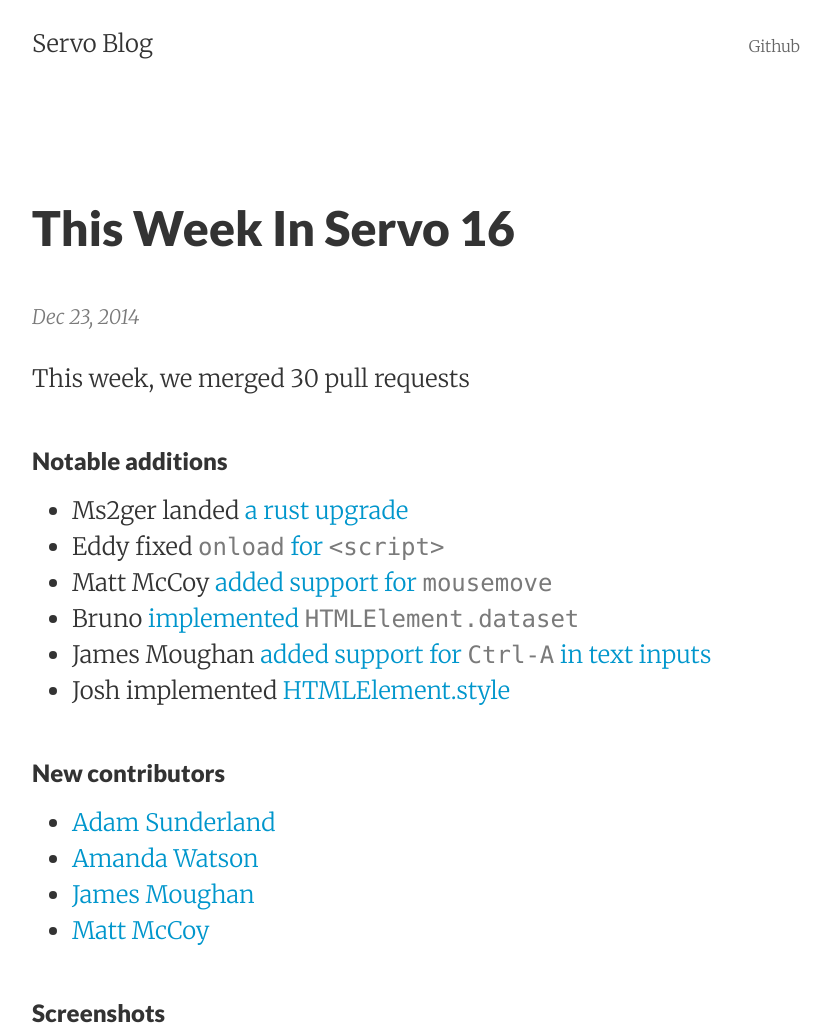
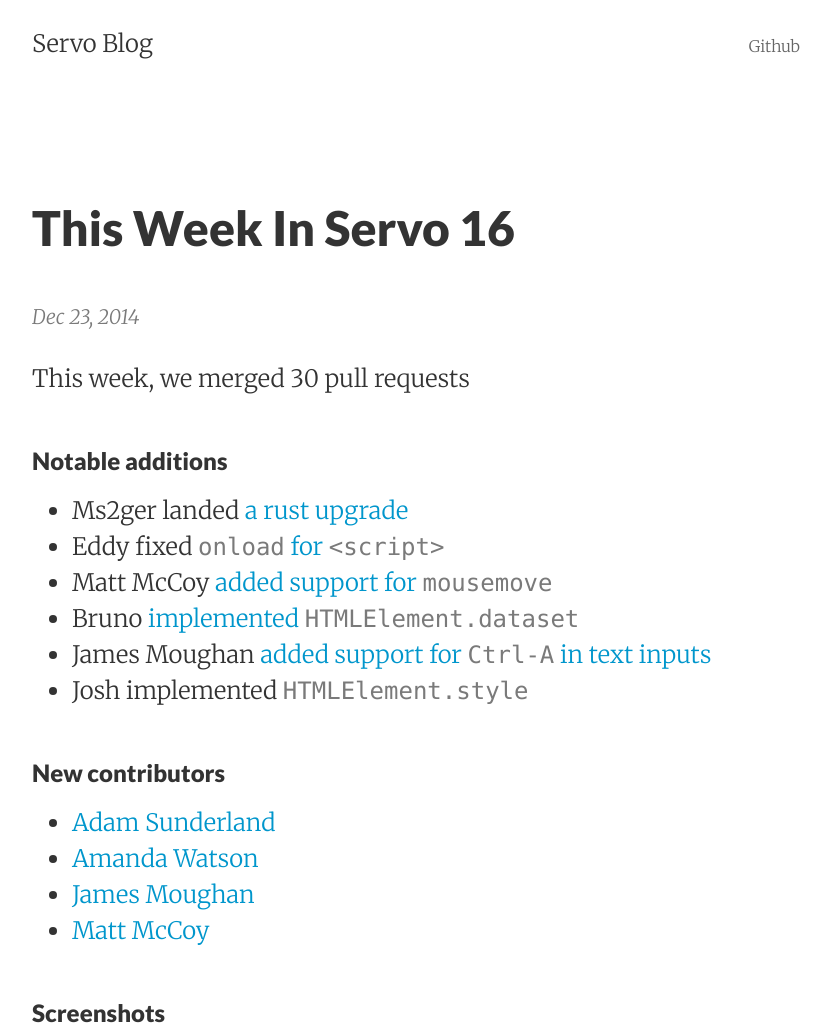
Before and after one commit to servo/blog.servo.org, a Jekyll site: the page built from _posts/2014-12-23-twis-16.md, in a window 1280 px wide. Shown: the top 1025 px of the page, without its empty margins (224-1055 px from the left). Built offline with Jekyll 4.4.1, drawn with Linux system fonts in a browser that asks for light colours; grey boxes are pictures that could not be loaded.

Commit message:
Update 2014-12-23-twis-16.md

```diff
--- a/_posts/2014-12-23-twis-16.md
+++ b/_posts/2014-12-23-twis-16.md
@@ -15,7 +15,7 @@
  - Matt McCoy [added support for `mousemove`](https://github.com/servo/servo/pull/4453)
  - Bruno [implemented `HTMLElement.dataset`](https://github.com/servo/servo/pull/4038)
  - James Moughan [added support for `Ctrl-A` in text inputs](https://github.com/servo/servo/pull/4457)
- - Josh implemented [HTMLElement.style](https://github.com/servo/servo/pull/4342)
+ - Josh implemented [`HTMLElement.style`](https://github.com/servo/servo/pull/4342)
 
 ###New contributors
 
```
